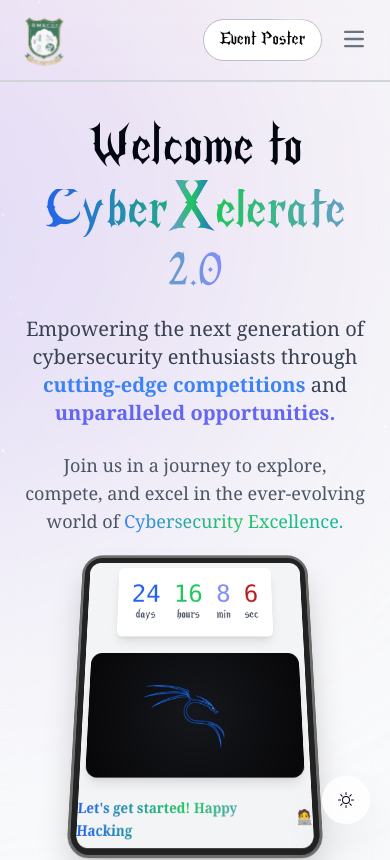
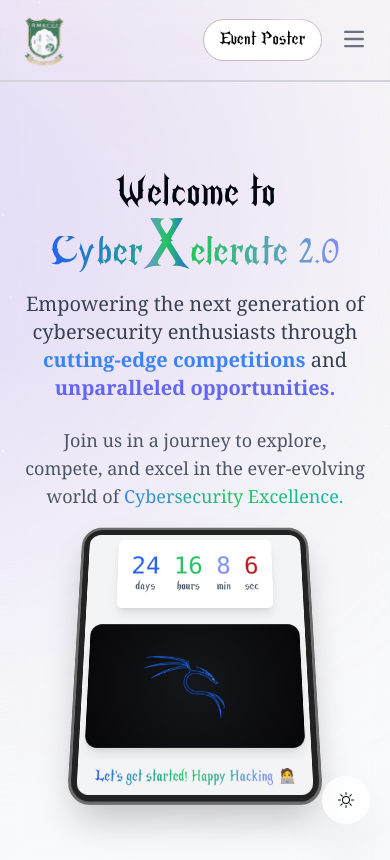
Before and after one commit to PrittoRuban/CyberXeleratte2k25, a Next.js app: page / in a window 390 px wide. Shown: the top 860 px of the page. Built offline with nearby package versions, Linux system fonts and the light colour scheme.

Commit message:
Fix image path case sensitivity and adjust heading size for improved layout consistency

```diff
--- a/src/app/events/components/Event5.jsx
+++ b/src/app/events/components/Event5.jsx
@@ -53,7 +53,7 @@ const PromptXtreme = () => {
               className="flex justify-center"
             >
               <img
-                src="/promptXtreme.png" // Replace with your actual poster path
+                src="/PromptXtreme.png" // Replace with your actual poster path
                 alt="PromptXtreme Poster"
                 className="w-full max-w-xs sm:max-w-sm md:max-w-md lg:max-w-md object-cover rounded-2xl shadow-lg dark:shadow-black/50"
               />
--- a/src/components/ContainerScrollAnimation.jsx
+++ b/src/components/ContainerScrollAnimation.jsx
@@ -16,7 +16,7 @@ export function ContainerScrollAnimation() {
       <ContainerScroll
         titleComponent={
           <>
-            <h1 className="text-5xl md:text-6xl font-bold sm:font-extrabold mb-3 text-gray-950 dark:text-gray-50 sm:mb-5 leading-tight">
+            <h1 className="text-4xl md:text-6xl font-bold sm:font-extrabold mb-3 text-gray-950 dark:text-gray-50 sm:mb-5 leading-tight">
               Welcome to{" "}
               <span className="bg-gradient-to-r from-blue-600 via-green-500 to-indigo-400 text-transparent bg-clip-text">
                 Cyber
@@ -59,7 +59,7 @@ export function ContainerScrollAnimation() {
             draggable={false}
           /></div>
           <p className="text-lg font-bold text-gray-800 dark:text-gray-200 flex items-center space-x-2 mb-4">
-            <span className="bg-gradient-to-r from-blue-600 via-green-500 to-indigo-400 inline-block text-transparent bg-clip-text font-serif">
+            <span className="bg-gradient-to-r from-blue-600 via-green-500 to-indigo-400 inline-block text-transparent bg-clip-text">
               Let&apos;s get started! Happy Hacking
             </span>
             <span className="2xl">🧑‍💻</span>
```
